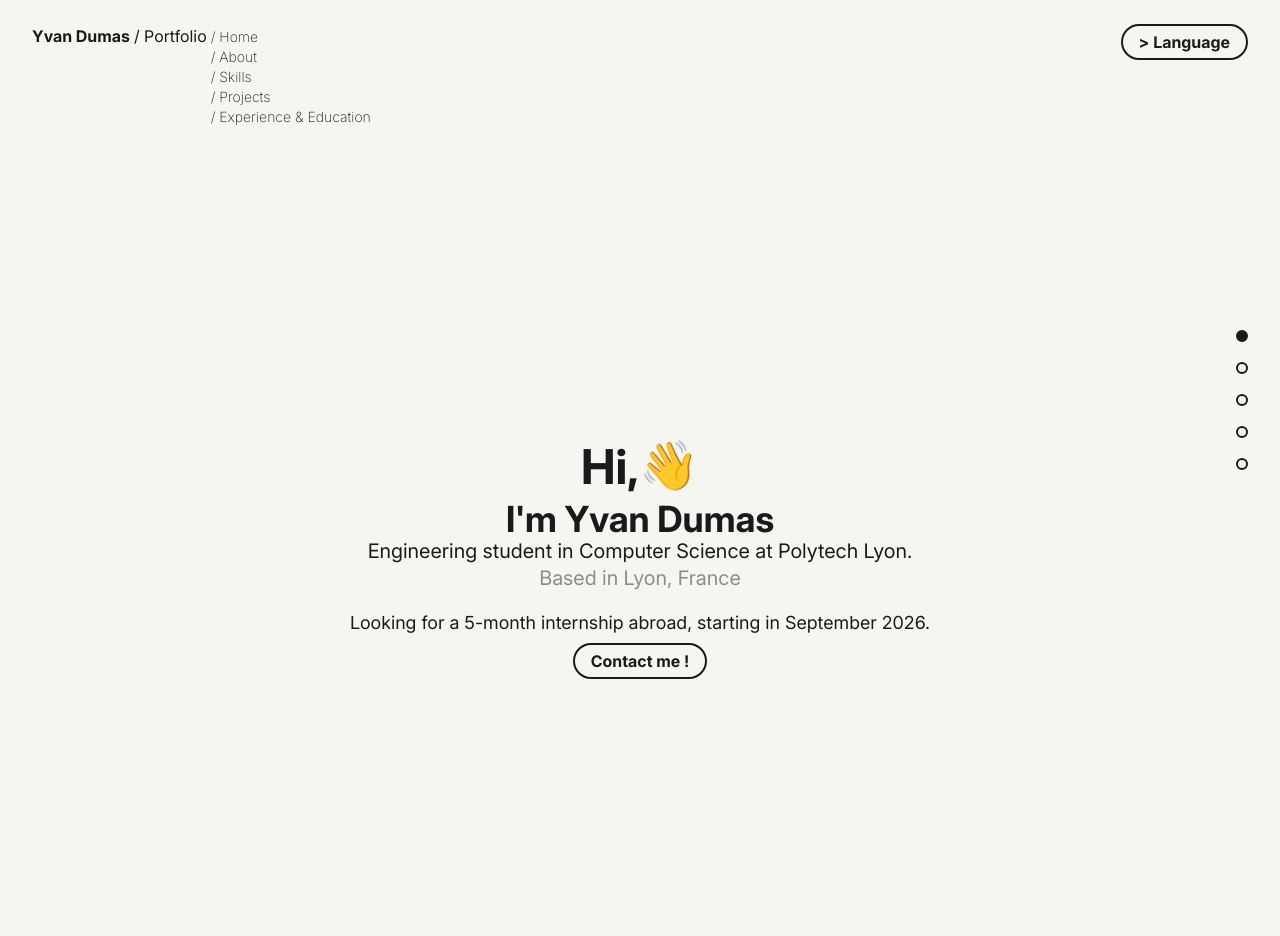
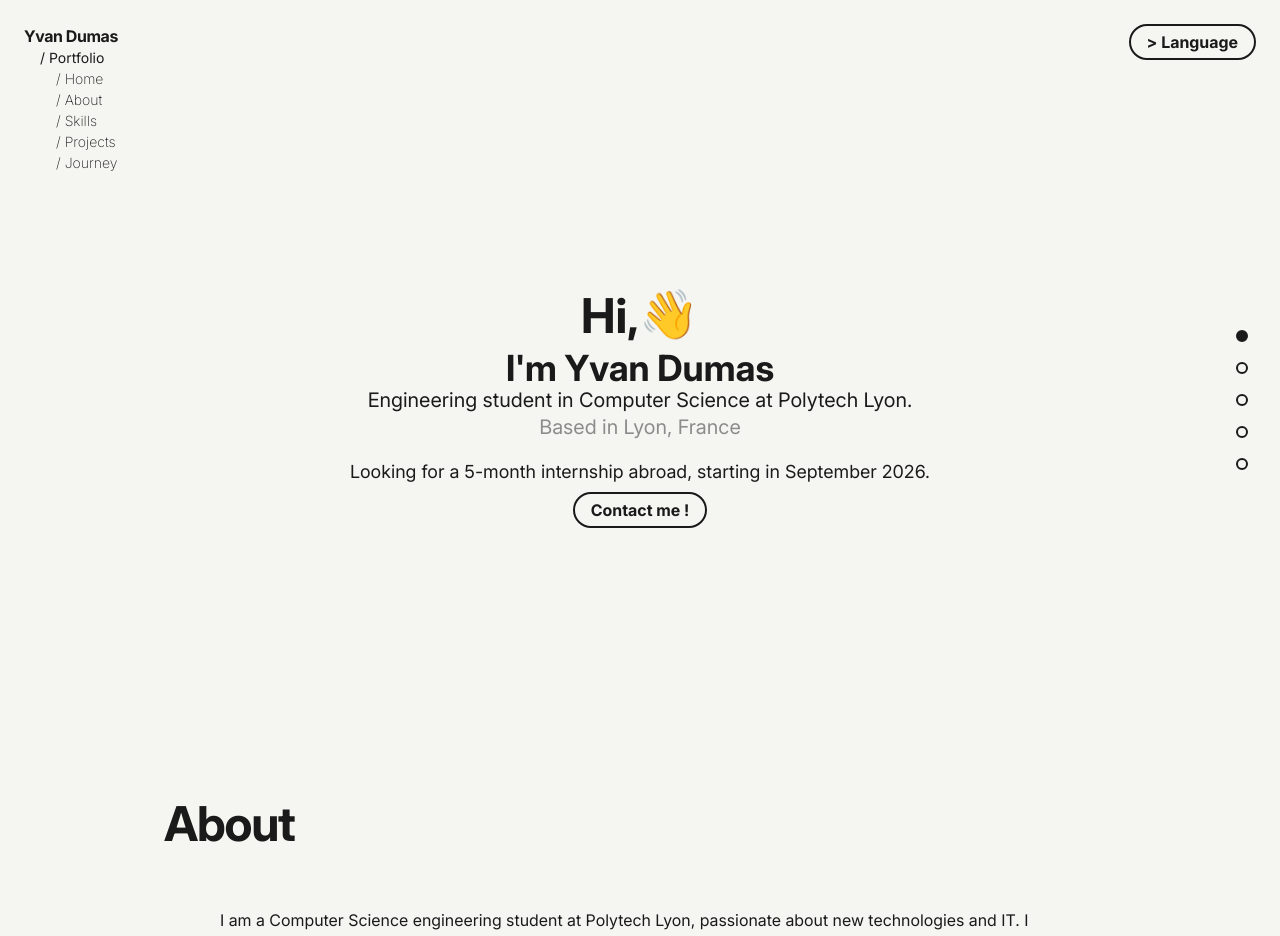
Before and after one commit to Yvan-Dumas/Portfolio, a React (Vite) app: page / in a window 1280 px wide. Shown: the top 936 px of the page. Built offline with nearby package versions, Linux system fonts and the light colour scheme.

Commit message:
refactored navbar

```diff
--- a/src/App.jsx
+++ b/src/App.jsx
@@ -1,6 +1,7 @@
 import gsap from 'gsap';
 import { ReactLenis } from 'lenis/react';
 import { useEffect, useRef } from 'react';
+import { ScrollTrigger } from "gsap/ScrollTrigger";
 
 import Navbar from './components/Navbar';
 import ScrollDots from './components/ScrollDots';
@@ -9,13 +10,15 @@ import Hero from './sections/Hero';
 import About from './sections/About';
 import Skills from './sections/Skills';
 import Projects from './sections/Projects';
-import Education from './sections/Education';
+import Education from './sections/Journey';
 
 
 export default function App() {
 	const lenisRef = useRef();
 
 	useEffect(() => {
+		ScrollTrigger.normalizeScroll(true);
+
 		function update(time) {
 			lenisRef.current?.lenis?.raf(time * 1000)
 		}
@@ -24,10 +27,17 @@ export default function App() {
 	}, [])
 
 	return (
-    <ReactLenis root options={{ autoRaf: false, duration: 1.5 }} ref={lenisRef}>
+		<ReactLenis root options={{
+			autoRaf: false,
+			duration: 1.5,
+			lerp: 0.08,
+			wheelMultiplier: 1,
+			infinite: false,
+			touchMultiplier: 2,
+		}} ref={lenisRef}>
 			<Navbar />
 			<ScrollDots />
-      <main>
+			<main className='selection:bg-hover px-35'>
 				<Hero />
 				<About />
 				<Skills />
--- a/src/components/Button.jsx
+++ b/src/components/Button.jsx
@@ -4,7 +4,7 @@ export default function Button({ content }) {
         <button className="
         border-2 border-text font-bold rounded-full px-2 py-0.5 md:px-4 md:py-1
         hover:bg-hover hover:shadow-[0_8px_30px_rgb(0,0,0,0.12)] active:scale-95 transition-all duration-500 ease-out
-        cursor-pointer overflow-hidden
+        cursor-pointer overflow-hidden pointer-event-auto
         ">
             { content }
         </button>
--- a/src/components/Navbar.jsx
+++ b/src/components/Navbar.jsx
@@ -1,26 +1,36 @@
+import gsap from "gsap";
+import { ScrollToPlugin } from "gsap/ScrollToPlugin";
 import Button from "./Button";
+
+gsap.registerPlugin(ScrollToPlugin);
 
 export default function Navbar() {
     const navLinks = [
-        { name: 'Home', href: '#home' },
-        { name: 'About', href: "#about" },
-        { name: 'Skills', href: "#skills" },
-        { name: 'Projects', href: '#projects' },
-        { name: 'Experience & Education', href: '#experience' }
+        { name: 'Home', href: 'home' },
+        { name: 'About', href: "about" },
+        { name: 'Skills', href: "skills" },
+        { name: 'Projects', href: 'projects' },
+        { name: 'Journey', href: 'journey' }
     ];
 
+    const handleClick = (e, id) => {
+        e.preventDefault();
+        gsap.to(window, { duration: 1, scrollTo: { y: `#${id}`, offsetY: 100 }, ease: "power3.inOut" });
+    };
+
+
     return (
-        <nav className="sticky top-0 z-50 w-full flex justify-between items-start px-8 py-6">
+        <nav className="md:fixed top-0 z-50 w-full flex justify-between items-start max-w-full mx-auto px-6 py-6 pointer-events-none">
 
             {/* left part: navigation */}
-            <div className="flex items-baseline gap-1 leading-4.5">
-                <h1 className="font-bold text-base">Yvan Dumas</h1>
-                <span>/ Portfolio</span>
+            <div className="flex flex-col items-start leading-tight pointer-events-auto">
+                <h1 className="font-bold text-base tracking-tight">Yvan Dumas</h1>
+                <span className="text-sm ml-4">/ Portfolio</span>
 
-                <ul className="flex flex-col">
+                <ul className="flex flex-col ml-8">
                     {navLinks.map((link) => (
                         <li key={link.name}>
-                            <a href={link.href} className="font-extralight hover:underline transition-all text-sm">
+                            <a onClick={ (e) => handleClick(e, link.href) } href={`#${link.href}`} className="font-extralight hover:underline transition-all text-sm">
                                 / {link.name}
                             </a>
                         </li>
@@ -30,7 +40,7 @@ export default function Navbar() {
             </div>
 
             {/* right part: language btn */}
-            <Button content={"> Language"}/>
+            <Button content={"> Language"} />
         </nav>
     );
 }
--- a/src/components/ScrollDots.jsx
+++ b/src/components/ScrollDots.jsx
@@ -28,12 +28,12 @@ export default function ScrollDots() {
     }, []);
 
     const handleClick = (id) => {
-        gsap.to(window, { duration: 1, scrollTo: `#${id}`, ease: "power3.inOut" });
+        gsap.to(window, { duration: 1, scrollTo: { y: `#${id}`, offsetY: 100 }, ease: "power3.inOut" });
     };
 
     return (
         <nav className="hidden fixed right-8 top-1/2 -translate-y-1/2 z-50 md:flex flex-col gap-5">
-            {["home", "about", "skills", "projects", "education"].map((id) => (
+            {["home", "about", "skills", "projects", "journey"].map((id) => (
                 <button
                     key={id}
                     target={id}
--- a/src/sections/About.jsx
+++ b/src/sections/About.jsx
@@ -1,7 +1,19 @@
 export default function About() {
     return (
-        <section id="about" className="min-h-screen">
-            <p>ZIUDIUBI</p>
+        <section id="about" className="">
+            <h2 className="text-5xl font-bold max-w-full mx-auto px-6 tracking-tight">About</h2>
+            <p className="mt-15 px-20">I am a Computer Science engineering student at Polytech Lyon, passionate about new technologies and IT. I also like 3D modeling. <br /><br />
+
+                Beyond coding, I love sport. I am a black belt in karate and a volleyball player.
+                These sports have taught me the discipline and team spirit that I bring to my technical projects. I am also a huge fan of Formula 1. <br /><br />
+
+                I am currently seeking a 5-month internship abroad starting in September 2026 to develop my skills within an international team.
+                <br /><br /><br /><br /><br />
+                <br /><br /><br /><br /><br />
+                <br /><br /><br /><br /><br />
+                <br /><br /><br /><br /><br />
+                <br /><br /><br /><br /><br />
+            </p>
         </section>
     );
 }
--- a/src/sections/Education.jsx
+++ /dev/null
@@ -1,7 +0,0 @@
-export default function Education() {
-    return (
-        <section id="education">
-            <p className="h-50">azudzbuqdqz</p>
-        </section>
-    );
-}
--- /dev/null
+++ b/src/sections/Journey.jsx
@@ -0,0 +1,6 @@
+export default function Education() {
+    return (
+        <section id="journey">
+        </section>
+    );
+}
--- a/src/styles/index.css
+++ b/src/styles/index.css
@@ -17,6 +17,11 @@
   --font-inter : 'Inter', 'Roboto', system-ui;
 }
 
+* {
+  backface-visibility: hidden;
+  -webkit-backface-visibility: hidden;
+}
+
 html, body {
   background-color: var(--color-background);
   color: var(--color-text);
@@ -24,5 +29,4 @@ html, body {
 
   line-height: 1.5;
   -webkit-font-smoothing: antialiased;
-  scroll-behavior: smooth;
 }
```
Lines whose indentation alone changed are shown as unchanged.
